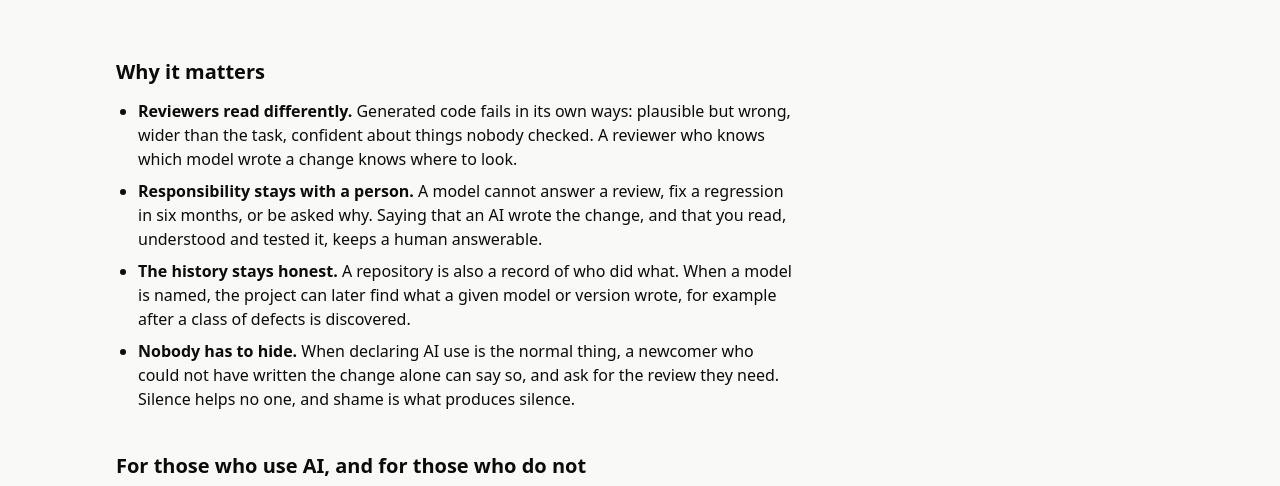
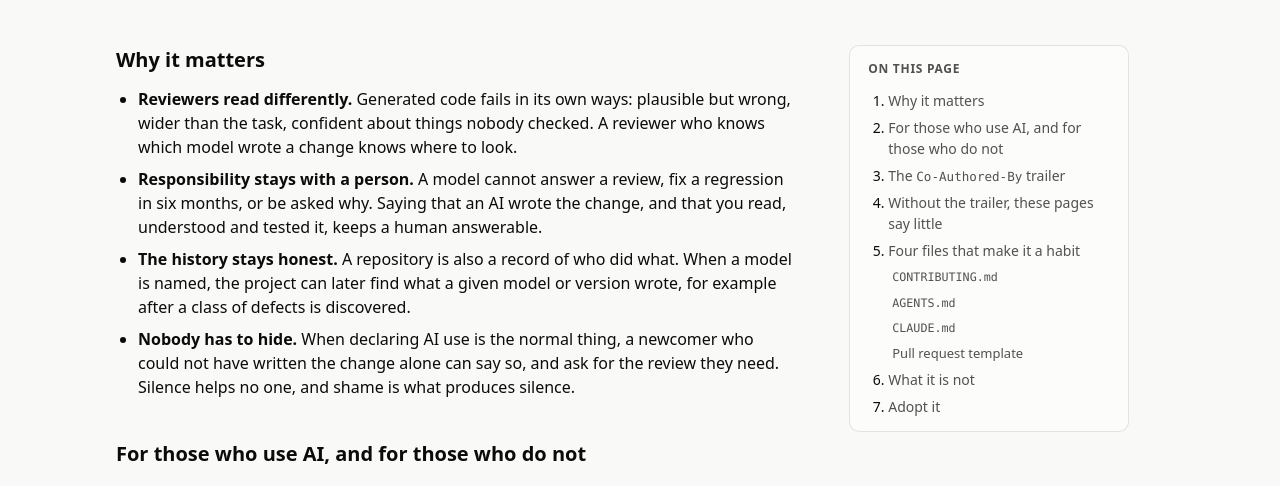
Before and after one commit to cedricbonhomme/SayWhichAI, a plain HTML site: page ai_disclosure/site/good-practice.html in a window 1280 px wide. Shown: the part 222-708 px from the top of the page. Drawn offline with Linux system fonts and the light colour scheme.

Commit message:
chg: [site] A table of contents on the good practice page
Beside the text on a wide screen, where it stays visible while scrolling, and
above it on a phone. Each section and each of the four files has its own
anchor.

```diff
--- a/ai_disclosure/site/good-practice.html
+++ b/ai_disclosure/site/good-practice.html
@@ -24,7 +24,28 @@
     <p>AI tools now write a large part of the code that reaches Open Source projects. That is welcome. What a project needs is to know it: one line at the end of each commit, and a person who answers for the change.</p>
   </div>
 
-  <section>
+  <div class="with-toc">
+  <nav class="toc" aria-labelledby="toc-title">
+    <p class="toc-title" id="toc-title">On this page</p>
+    <ol>
+      <li><a href="#why">Why it matters</a></li>
+      <li><a href="#everybody">For those who use AI, and for those who do not</a></li>
+      <li><a href="#trailer">The <code>Co-Authored-By</code> trailer</a></li>
+      <li><a href="#reliability">Without the trailer, these pages say little</a></li>
+      <li><a href="#files">Four files that make it a habit</a>
+        <ol>
+          <li><a href="#contributing"><code>CONTRIBUTING.md</code></a></li>
+          <li><a href="#agents"><code>AGENTS.md</code></a></li>
+          <li><a href="#claude"><code>CLAUDE.md</code></a></li>
+          <li><a href="#template">Pull request template</a></li>
+        </ol>
+      </li>
+      <li><a href="#not">What it is not</a></li>
+      <li><a href="#adopt">Adopt it</a></li>
+    </ol>
+  </nav>
+  <div class="toc-body">
+  <section id="why">
     <h2>Why it matters</h2>
     <ul>
       <li><strong>Reviewers read differently.</strong> Generated code fails in its own ways: plausible but wrong, wider than the task, confident about things nobody checked. A reviewer who knows which model wrote a change knows where to look.</li>
@@ -34,7 +55,7 @@
     </ul>
   </section>
 
-  <section>
+  <section id="everybody">
     <h2>For those who use AI, and for those who do not</h2>
     <p>This practice is meant to help everybody. A project can use AI tools every day and still be a good place for people who do not want to.</p>
     <ul>
@@ -45,7 +66,7 @@
     <p>Declaring is what makes both possible. When AI use is said, those who avoid it can see where it is, and those who use it have nothing to hide. The Software Freedom Conservancy puts these two points first in its recommendations on LLM-backed generative AI: support those who reject these systems, and let every contributor decide for themselves.</p>
   </section>
 
-  <section>
+  <section id="trailer">
     <h2>The <code>Co-Authored-By</code> trailer</h2>
     <p>A commit that was not written by a human ends with a trailer naming the model and its version:</p>
 <pre><code>fix: [website] Forms no longer drawn inside a grey box
@@ -64,18 +85,18 @@ Co-Authored-By: Claude Opus 5.5 &lt;noreply@anthropic.com&gt;</code></pre>
     <p>Several tools add the trailer by themselves; others do when the project asks them to, which is what <code>AGENTS.md</code> is for.</p>
   </section>
 
-  <section>
+  <section id="reliability">
     <h2>Without the trailer, these pages say little</h2>
     <p>Everything this site shows is read from what contributors declare. A commit without a trailer is counted as <em>no AI declared</em>, and nothing in a repository can tell a commit written by hand from a generated one whose trailer is missing.</p>
     <p>So the figures of a project are as reliable as its habit of declaring. In a project that asks for the trailer, and where agents are told to add it, "no AI declared" comes close to "written by a person". In a project that asks for nothing, a low share of AI commits may only mean that nobody says it.</p>
     <p>This is the reason to adopt the practice below: it makes the declaration the default, instead of leaving it to each contributor's memory.</p>
   </section>
 
-  <section>
+  <section id="files">
     <h2>Four files that make it a habit</h2>
     <p>This is what <a href="https://github.com/vulnerability-lookup/vulnerability-lookup">Vulnerability-Lookup</a> did. Each file speaks to a different reader.</p>
 
-    <h3>1. <code>CONTRIBUTING.md</code>, for people</h3>
+    <h3 id="contributing">1. <code>CONTRIBUTING.md</code>, for people</h3>
     <p>The reference. It states the rules in the project's own words, and the two files below repeat them. The rules of Vulnerability-Lookup, in short:</p>
     <ul>
       <li><strong>Check what you submit.</strong> Every change is read, understood and tested by its author before the pull request is opened, whoever or whatever wrote it.</li>
@@ -86,7 +107,7 @@ Co-Authored-By: Claude Opus 5.5 &lt;noreply@anthropic.com&gt;</code></pre>
     </ul>
     <p><a href="https://github.com/vulnerability-lookup/vulnerability-lookup/blob/main/CONTRIBUTING.md#use-of-ai-and-llm-tools">Read the full section in Vulnerability-Lookup</a>.</p>
 
-    <h3>2. <code>AGENTS.md</code>, for AI agents</h3>
+    <h3 id="agents">2. <code>AGENTS.md</code>, for AI agents</h3>
     <p>Coding agents read this file before they work. It turns the rules into instructions, so that the trailer is added without anyone having to remember it:</p>
 <pre><code>- **Say so.** End every commit you author with a `Co-Authored-By` trailer
   naming the model, for example:
@@ -102,7 +123,7 @@ Co-Authored-By: Claude Opus 5.5 &lt;noreply@anthropic.com&gt;</code></pre>
   change": it is the human's own statement, leave it for them.</code></pre>
     <p><a href="https://github.com/vulnerability-lookup/vulnerability-lookup/blob/main/AGENTS.md">The full AGENTS.md of Vulnerability-Lookup</a>.</p>
 
-    <h3>3. <code>CLAUDE.md</code> and other tool files, pointing to it</h3>
+    <h3 id="claude">3. <code>CLAUDE.md</code> and other tool files, pointing to it</h3>
     <p>Some tools read their own file. Keep one set of rules and make those files import it, so that the rules never drift apart:</p>
 <pre><code># CLAUDE.md
 
@@ -111,14 +132,14 @@ The instructions for AI agents live in AGENTS.md, shared by every tool.
 @AGENTS.md
 @CONTRIBUTING.md</code></pre>
 
-    <h3>4. <code>.github/PULL_REQUEST_TEMPLATE.md</code>, at the moment of submitting</h3>
+    <h3 id="template">4. <code>.github/PULL_REQUEST_TEMPLATE.md</code>, at the moment of submitting</h3>
     <p>Two boxes, at the end of the template:</p>
 <pre><code>- [ ] Was a significant part of it generated with an AI tool? (If so, the commits carry a `Co-Authored-By` trailer naming the model.)
 - [ ] I have read, understood and tested every change in this pull request, and I can explain it.</code></pre>
     <p>The first is a fact about the change, and it can be checked against the commits. The second is the author's own statement: an AI tool that drafts the description leaves it unticked, and the author ticks it once it is true.</p>
   </section>
 
-  <section>
+  <section id="not">
     <h2>What it is not</h2>
     <ul>
       <li><strong>Not an obligation.</strong> Nothing here asks anyone to use an AI tool.</li>
@@ -128,7 +149,7 @@ The instructions for AI agents live in AGENTS.md, shared by every tool.
     </ul>
   </section>
 
-  <section>
+  <section id="adopt">
     <h2>Adopt it</h2>
     <ol>
       <li>Add the rules to <code>CONTRIBUTING.md</code>, with the date they apply from.</li>
@@ -138,6 +159,8 @@ The instructions for AI agents live in AGENTS.md, shared by every tool.
     </ol>
     <p>The same commitments are written as a short, versioned text, the <a href="https://github.com/cedricbonhomme/ai-disclosure/blob/main/AI_CHARTER.md">AI transparency charter</a>.</p>
   </section>
+  </div>
+  </div>
 </main>
 
 <footer class="wrap footer">AI transparency for Open Source projects. <a href="https://github.com/cedricbonhomme/ai-disclosure">Source code</a>.</footer>
--- a/ai_disclosure/site/style.css
+++ b/ai_disclosure/site/style.css
@@ -205,3 +205,23 @@ td small { color: var(--muted); font-size: 12px; }
 .prose code { font: 0.9em ui-monospace, SFMono-Regular, Menlo, Consolas, monospace; background: var(--grid); border-radius: 4px; padding: 1px 5px; }
 .prose pre { background: var(--surface); border: 1px solid var(--border); border-radius: 10px; padding: 14px 16px; overflow-x: auto; margin: 0 0 12px; line-height: 1.45; }
 .prose pre code { background: none; padding: 0; font-size: 13px; white-space: pre-wrap; overflow-wrap: anywhere; }
+
+/* Table of contents of a text page */
+html { scroll-behavior: smooth; }
+.prose section, .prose h3 { scroll-margin-top: 16px; }
+.toc { background: var(--surface); border: 1px solid var(--border); border-radius: 10px; padding: 14px 18px; margin-top: 28px; font-size: 14px; }
+.toc-title { margin: 0 0 8px; font-size: 12px; font-weight: 600; color: var(--ink-2); text-transform: uppercase; letter-spacing: 0.06em; }
+.prose .toc ol { margin: 0; padding-left: 20px; }
+.prose .toc ol ol { margin-top: 6px; list-style: none; padding-left: 4px; font-size: 13px; }
+.prose .toc li { margin-bottom: 6px; }
+.prose .toc li:last-child { margin-bottom: 0; }
+.toc a { color: var(--ink-2); text-decoration: none; }
+.toc a:hover, .toc a:focus-visible { color: var(--ink); text-decoration: underline; }
+.toc code { background: none; padding: 0; }
+.toc-body > section:first-child { margin-top: 28px; }
+@media (min-width: 960px) {
+  .with-toc { display: grid; grid-template-columns: minmax(0, 74ch) minmax(220px, 280px); gap: 0 56px; align-items: start; }
+  .with-toc .toc { grid-column: 2; grid-row: 1; position: sticky; top: 16px; }
+  .with-toc .toc-body { grid-column: 1; grid-row: 1; }
+}
+@media (prefers-reduced-motion: reduce) { html { scroll-behavior: auto; } }
```
